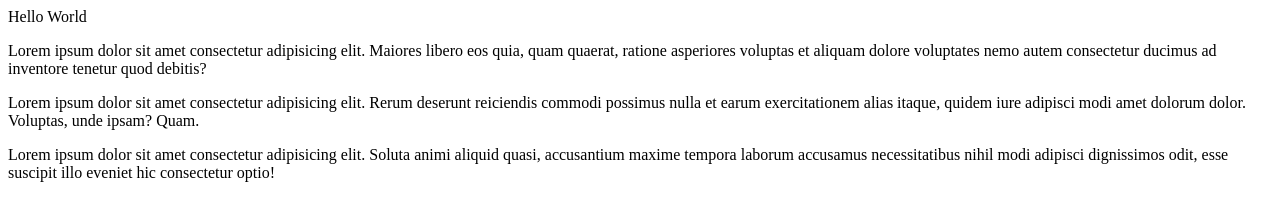
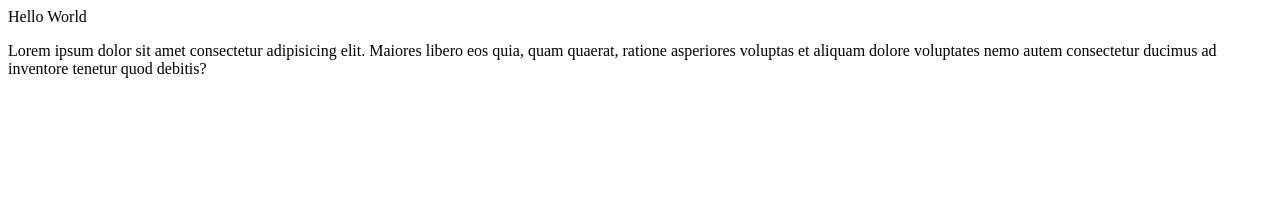
Before and after one commit to sagarmartha/uber_test, a plain HTML site: page user/index.html in a window 1280 px wide. Drawn offline with Linux system fonts and the light colour scheme.

Commit message:
remove p

```diff
--- a/user/index.html
+++ b/user/index.html
@@ -1,4 +1,2 @@
 <p>Hello World</p>
 <p>Lorem ipsum dolor sit amet consectetur adipisicing elit. Maiores libero eos quia, quam quaerat, ratione asperiores voluptas et aliquam dolore voluptates nemo autem consectetur ducimus ad inventore tenetur quod debitis?</p>
-<p>Lorem ipsum dolor sit amet consectetur adipisicing elit. Rerum deserunt reiciendis commodi possimus nulla et earum exercitationem alias itaque, quidem iure adipisci modi amet dolorum dolor. Voluptas, unde ipsam? Quam.</p>
-<p>Lorem ipsum dolor sit amet consectetur adipisicing elit. Soluta animi aliquid quasi, accusantium maxime tempora laborum accusamus necessitatibus nihil modi adipisci dignissimos odit, esse suscipit illo eveniet hic consectetur optio!</p>
```
